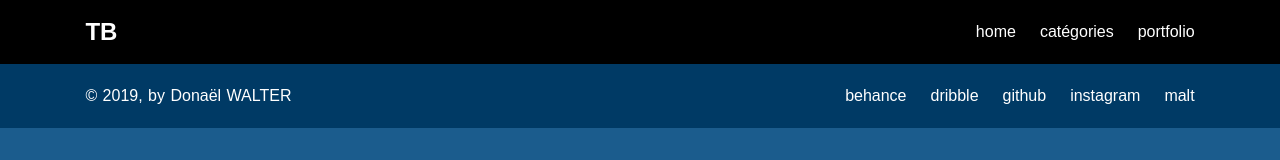
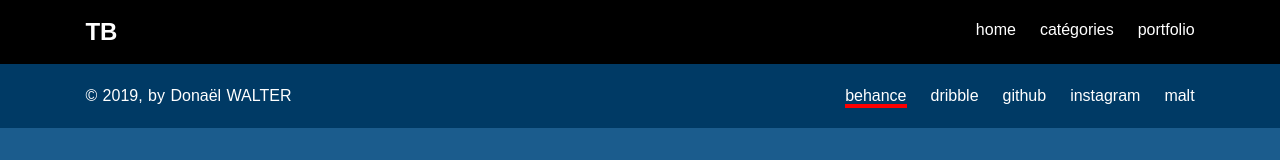
Before and after one commit to Donawalt/donael-blog-v2-2019, a Nuxt app: page /type in a window 1280 px wide. In both pictures the pointer is over the link "behance". Shown: the top 160 px of the page. Built offline with nearby package versions, Linux system fonts and the light colour scheme.

Commit message:
Modify menu + color

```diff
--- a/components/Footer.vue
+++ b/components/Footer.vue
@@ -24,6 +24,12 @@
 a{
     color:white;
     text-decoration: none;
+    transition: 200ms;
+}
+a:hover{
+    transform: scale(1.2);
+    border-bottom: 4px solid red;
+    transition: 200ms;
 }
 div{
     height: 64px;
--- a/components/Header.vue
+++ b/components/Header.vue
@@ -27,6 +27,12 @@
 a{
     color:white;
     text-decoration: none;
+    border-bottom: 4px solid rgba(100, 148, 237, 0);
+}
+a:hover{
+    transform: scale(1.1);
+    border-bottom: 4px solid red;
+    transition: 200ms;
 }
 div{
     height: 64px;
--- a/components/MainCard.vue
+++ b/components/MainCard.vue
@@ -42,6 +42,11 @@ export default {
     padding-bottom: 32px;
     border-radius: 8px;
     overflow: hidden;
+    transition: 500ms;
+  }
+  .article-card:hover .featured-image{
+    transform: scale(1.05);
+    transition: 500ms;
   }
   a{
     text-decoration: none;
@@ -57,6 +62,7 @@ export default {
   }
   .featured-image{
     width: 105%;
+    transition: 200ms;
   }
   .article-type{
     height: 32px;
--- a/components/PostCard.vue
+++ b/components/PostCard.vue
@@ -45,9 +45,14 @@ export default {
     justify-content: center;
     align-items: center;
   }
+  .article-card:hover .featured-image{
+    transform: scale(1.05);
+    transition: 500ms;
+  }
   .featured-image{
     width: 256px;
     margin-right: 32px;
+    transition: 200ms;
   }
   .article-type{
     font-size:12px;
```
